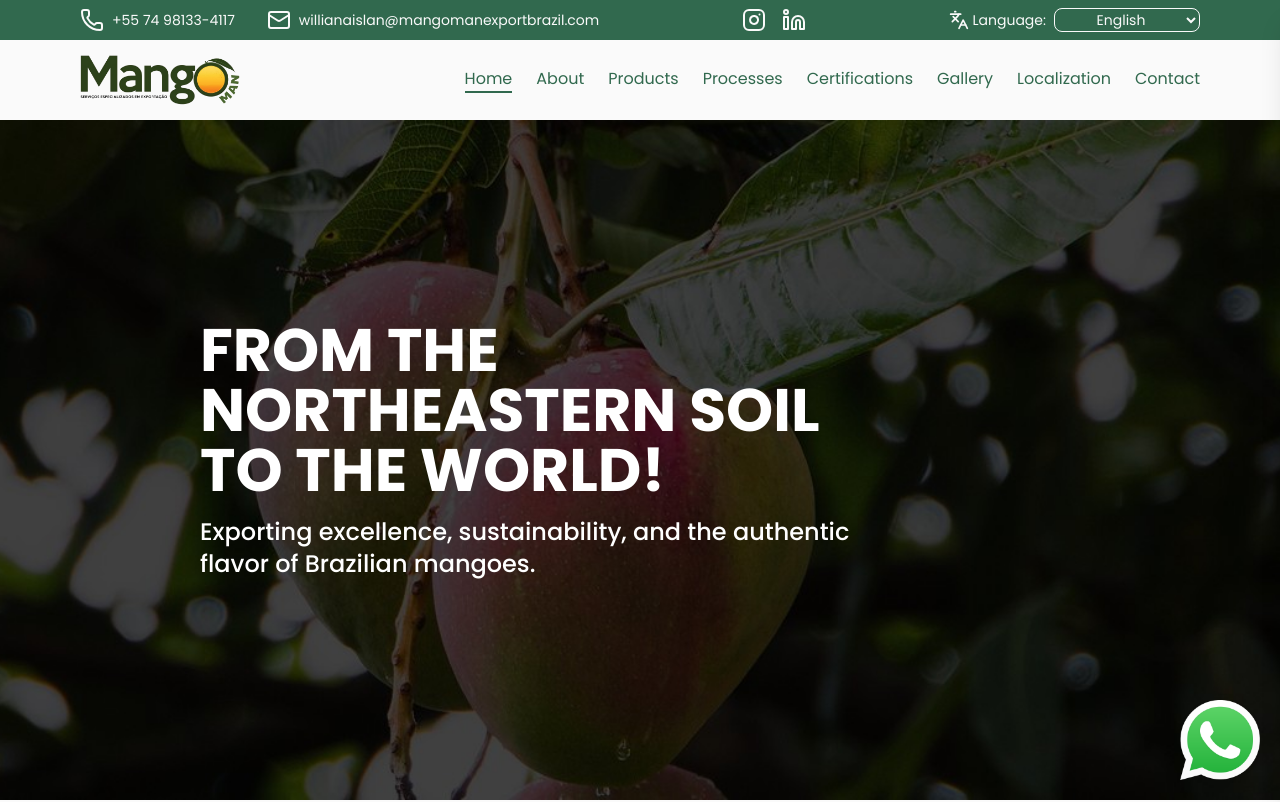
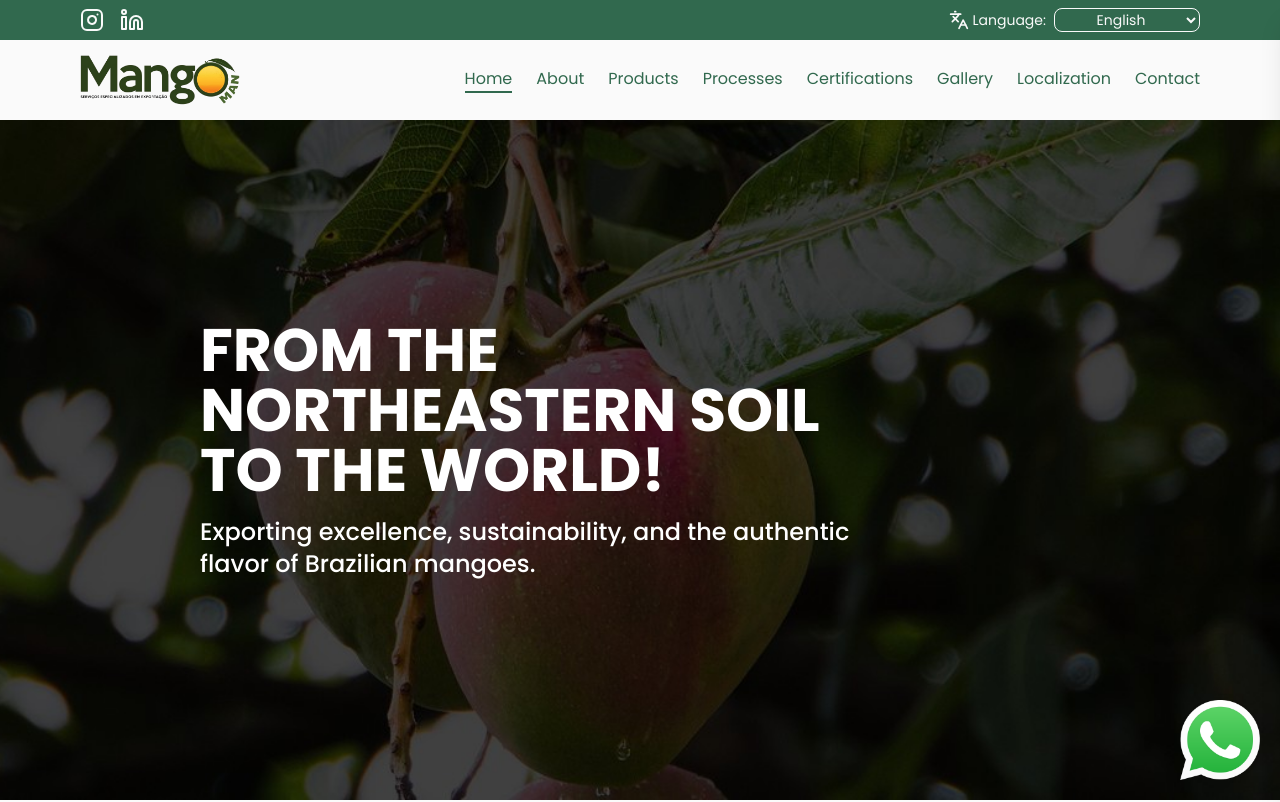
Before and after one commit to allessandrogomes/mangoman, a Next.js app: page / in a window 1280 px wide. Shown: the top 802 px of the page. Built offline with nearby package versions, Linux system fonts and the light colour scheme.

Commit message:
:lipstick:style: improves layout

```diff
--- a/app/components/Header/index.tsx
+++ b/app/components/Header/index.tsx
@@ -143,14 +143,6 @@ export function Header({
       {/* Cabeçalho de informações */}
       <div className="flex flex-col lg:flex-row justify-between items-center lg:items-start text-sm gap-2 lg:gap-0 px-10 lg:px-20 py-2 bg-primary text-secondary">
         {/* Contatos */}
-        <div className="hidden lg:flex flex-col lg:flex-row gap-2 lg:gap-8">
-          <span className="flex gap-2 items-center">
-            <Phone /> +55 74 98133-4117
-          </span>
-          <span className="flex gap-2 items-center">
-            <Mail /> willianaislan@mangomanexportbrazil.com
-          </span>
-        </div>
 
         {/* Redes sociais */}
         <div className="flex gap-4">
--- a/app/es/layout.tsx
+++ b/app/es/layout.tsx
@@ -63,6 +63,9 @@ export const metadata: Metadata = {
       url: '/apple-touch-icon-precomposed.png',
     },
   },
+  other: {
+    google: 'notranslate',
+  },
 };
 
 export default function Layout({ children }: { children: React.ReactNode }) {
--- a/app/fr/layout.tsx
+++ b/app/fr/layout.tsx
@@ -63,6 +63,9 @@ export const metadata: Metadata = {
       url: '/apple-touch-icon-precomposed.png',
     },
   },
+  other: {
+    google: 'notranslate',
+  },
 };
 
 export default function Layout({ children }: { children: React.ReactNode }) {
--- a/app/layout.tsx
+++ b/app/layout.tsx
@@ -70,6 +70,9 @@ export const metadata: Metadata = {
       url: '/apple-touch-icon-precomposed.png',
     },
   },
+  other: {
+    google: 'notranslate',
+  },
 };
 
 export default function RootLayout({
--- a/app/pt-br/layout.tsx
+++ b/app/pt-br/layout.tsx
@@ -63,6 +63,9 @@ export const metadata: Metadata = {
       url: '/apple-touch-icon-precomposed.png',
     },
   },
+  other: {
+    google: 'notranslate',
+  },
 };
 
 export default function Layout({ children }: { children: React.ReactNode }) {
```
Also changed, not shown: public/coconut.jpg.
